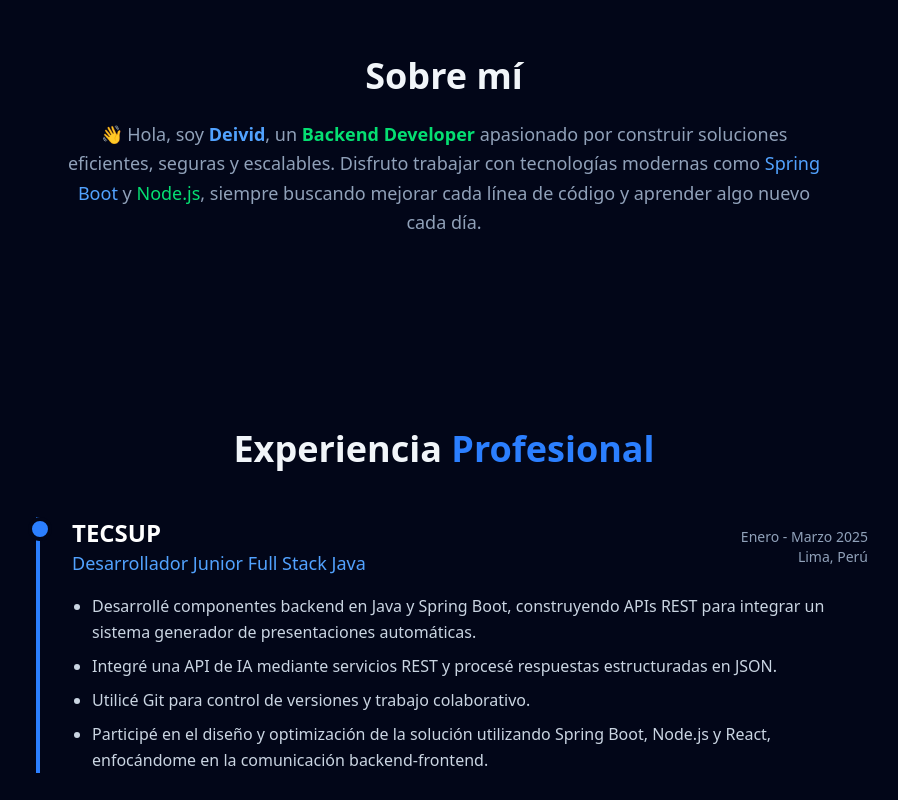
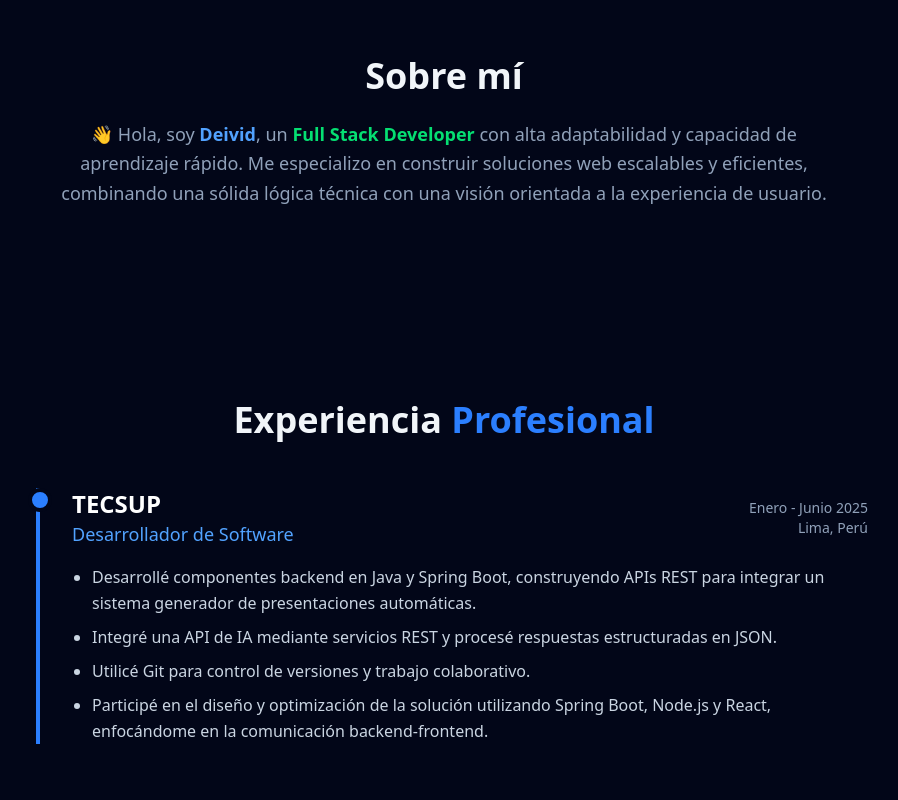
Before and after one commit to MarkClap/Portfolio, a React (Vite) app: page / in a window 1280 px wide. Shown: the part 840-1640 px from the top of the page, without its empty margins (196-1094 px from the left). Built offline with nearby package versions, Linux system fonts and the light colour scheme.

Commit message:
update portfolio

```diff
--- a/src/components/About.jsx
+++ b/src/components/About.jsx
@@ -19,13 +19,8 @@ export default function About() {
                     transition={{ duration: 0.8 }}
                     className="text-slate-400 leading-relaxed max-w-3xl mx-auto text-lg"
                 >
-                    👋 Hola, soy <span className="text-blue-400 font-semibold">Deivid</span>, un{" "}
-                    <span className="text-green-400 font-semibold">Backend Developer </span>
-                    apasionado por construir soluciones eficientes, seguras y escalables.
-                    Disfruto trabajar con tecnologías modernas como{" "}
-                    <span className="text-blue-400">Spring Boot</span> y{" "}
-                    <span className="text-green-400">Node.js</span>, siempre buscando mejorar
-                    cada línea de código y aprender algo nuevo cada día.
+                    👋 Hola, soy <span className="text-blue-400 font-semibold">Deivid</span>, un{" "} <span className="text-green-400 font-semibold">Full Stack Developer</span> con alta adaptabilidad y capacidad de aprendizaje rápido.
+                    Me especializo en construir soluciones web escalables y eficientes, combinando una sólida lógica técnica con una visión orientada a la experiencia de usuario.
                 </motion.p>
             </div>
         </section>
--- a/src/components/Experience.jsx
+++ b/src/components/Experience.jsx
@@ -3,8 +3,8 @@ import { motion } from "framer-motion";
 const experiences = [
     {
         company: "TECSUP",
-        role: "Desarrollador Junior Full Stack Java",
-        period: "Enero - Marzo 2025",
+        role: "Desarrollador de Software",
+        period: "Enero - Junio 2025",
         location: "Lima, Perú",
         responsibilities: [
             "Desarrollé componentes backend en Java y Spring Boot, construyendo APIs REST para integrar un sistema generador de presentaciones automáticas.",
--- a/src/components/Hero.jsx
+++ b/src/components/Hero.jsx
@@ -25,7 +25,7 @@ export default function Hero() {
         Laura Deivid
       </h1>
       <p className="text-slate-400 text-lg mb-8">
-        Full Stack React, Spring Boot & Laravel
+        Full Stack React, Spring Boot, Laravel & Python
       </p>
 
       {/* Botones */}
--- a/src/components/Technologies.jsx
+++ b/src/components/Technologies.jsx
@@ -7,6 +7,7 @@ import {
   FaGitAlt,
   FaGithub,
   FaTerminal,
+  FaPython,
 } from "react-icons/fa";
 import {
   SiTailwindcss,
@@ -16,6 +17,7 @@ import {
   SiIntellijidea,
   SiVsco,
   SiNpm,
+  SiAngular,
 } from "react-icons/si";
 
 const Technologies = () => {
@@ -40,6 +42,7 @@ const Technologies = () => {
             <h3 className="text-2xl font-semibold text-blue-400 mb-6">Frontend</h3>
             <div className="grid grid-cols-2 gap-6 justify-items-center">
               <TechItem icon={<FaReact className="text-blue-400" size={40} />} label="React" />
+              <TechItem icon={<SiAngular className="text-blue-400" size={40} />} label="Angular" />
               <TechItem icon={<SiTailwindcss className="text-cyan-400" size={40} />} label="Tailwind CSS" />
             </div>
           </div>
@@ -53,6 +56,7 @@ const Technologies = () => {
               <TechItem icon={<SiMysql className="text-blue-300" size={40} />} label="MySQL" />
               <TechItem icon={<SiPostgresql className="text-sky-400" size={40} />} label="PostgreSQL" />
               <TechItem icon={<FaPhp className="text-indigo-400" size={40} />} label="PHP" />
+              <TechItem icon={<FaPython className="text-indigo-400" size={40} />} label="Python" />
               <TechItem icon={<FaLaravel className="text-red-500" size={40} />} label="Laravel" />
               <TechItem icon={<FaJava className="text-orange-500" size={40} />} label="Java" />
             </div>
```
Also changed, not shown: 1 other file (tests, documents, lock files or other folders).
